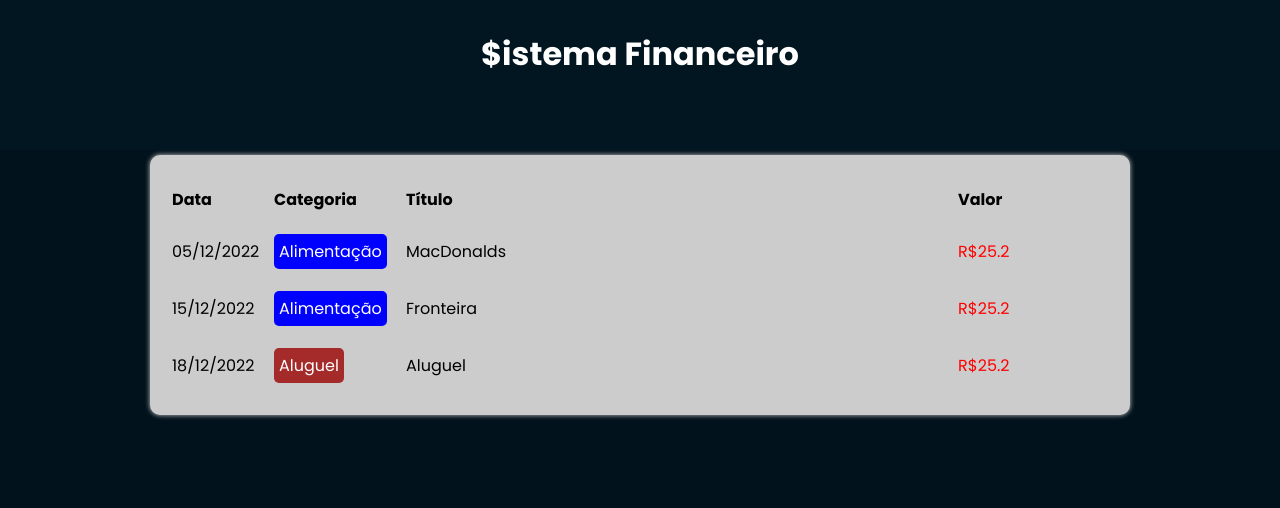
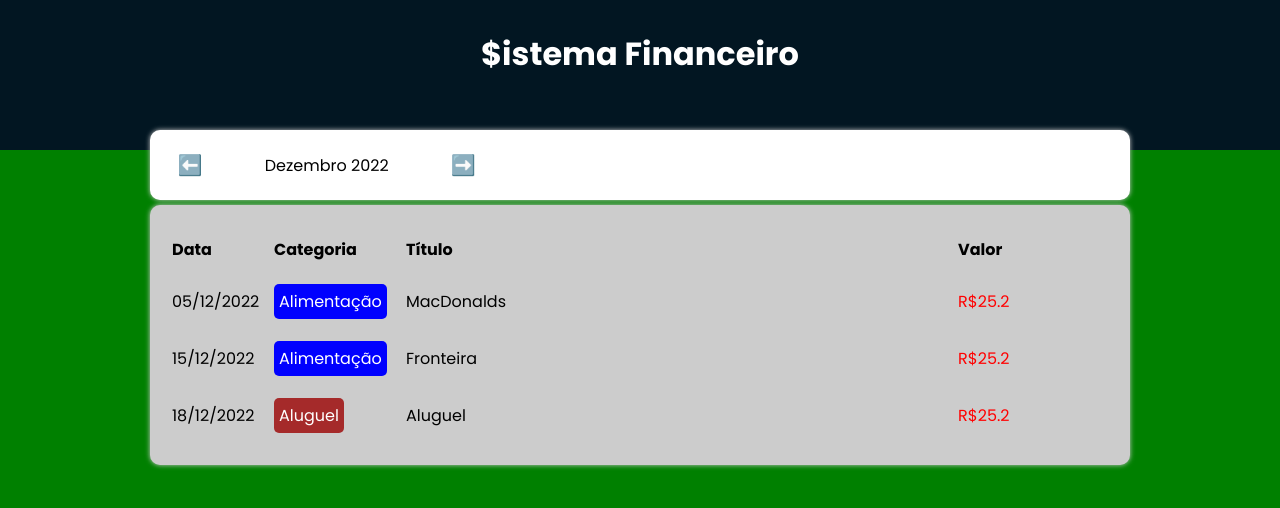
Before and after one commit to deviego/expense-balance, a React (Vite) app: page / in a window 1280 px wide. Shown: the top 508 px of the page. Built offline with nearby package versions, Linux system fonts and the light colour scheme.

Commit message:
income and expense created

```diff
--- a/src/App.tsx
+++ b/src/App.tsx
@@ -7,6 +7,7 @@
 
 import { FilterListByMonth, GetCurrentMonth } from "./helpers/dateFilters"
 import { TableArea } from "./components/TableArea"
+import { InfoArea } from "./components/infoArea"
 
 
 
@@ -15,19 +16,37 @@
   const [filterList, setFilterList] = useState<Item[]>([])
 
   const [currentMonth, setCurrentMonth] = useState(GetCurrentMonth())
+  const [income, setIncome] = useState(0)
+  const [expense, setExpense] = useState(0)
+
 
   useEffect(() =>{
     setFilterList(FilterListByMonth(list, currentMonth))
   }, [list, currentMonth])
 
+  const handleChangeMonth = (newMonth : string)=> {
+    setCurrentMonth(newMonth)
+  }
+  const total = (): number => {
+    let some = expense - income
+    return some
+  }
 
   return(
 
     <C.Container>
        <C.Header>
         <C.HeaderText> $istema Financeiro</C.HeaderText>
+
        </C.Header>
+
        <C.Body>
+        <InfoArea
+        income={income}
+        expense={expense}
+        total={total}
+        onMonthChange={handleChangeMonth}
+        currentMonth={currentMonth}/>
         <TableArea list={filterList}/>
        </C.Body>
     </C.Container>
--- /dev/null
+++ b/src/components/infoArea/index.tsx
@@ -0,0 +1,40 @@
+import { formatCurrentMonth } from "../../helpers/dateFilters";
+import * as C from "./style";
+
+type Props = {
+  currentMonth: string;
+  onMonthChange: (newMonth: string) => void;
+  income: number;
+  expense:number;
+  total: (total:number) => void
+};
+
+export const InfoArea = ({ currentMonth, onMonthChange }: Props) => {
+  const handlePrevMonth = () => {
+    let [year, month] = currentMonth.split("-");
+    let currentDate = new Date(parseInt(year), parseInt(month) - 1, 1);
+    currentDate.setMonth(currentDate.getMonth() - 1);
+    onMonthChange(
+      `${currentDate.getFullYear()} - ${currentDate.getMonth() + 1}`
+    );
+  };
+
+  const handleNextMonth = () => {
+    let [year, month] = currentMonth.split("-");
+    let currentDate = new Date(parseInt(year), parseInt(month) - 1, 1);
+    currentDate.setMonth(currentDate.getMonth() + 1);
+    onMonthChange(
+      `${currentDate.getFullYear()} - ${currentDate.getMonth() + 1}`
+    );
+  };
+  return (
+    <C.Container>
+      <C.MonthArea>
+        <C.MonthArrow onClick={handlePrevMonth}>⬅️</C.MonthArrow>
+        <C.MonthTitle>{formatCurrentMonth(currentMonth)}</C.MonthTitle>
+        <C.MonthArrow onClick={handleNextMonth}>➡️</C.MonthArrow>
+      </C.MonthArea>
+      <C.ResumeArea></C.ResumeArea>
+    </C.Container>
+  );
+};
--- /dev/null
+++ b/src/components/infoArea/style.ts
@@ -0,0 +1,32 @@
+import styled from "styled-components";
+
+export const Container = styled.div`
+  background-color: #fff;
+  box-shadow: 0 0 5px #ccc;
+  border-radius: 10px;
+  padding: 20px;
+  margin-top: -20px;
+  display: flex;
+  align-items: center;
+`;
+export const MonthArea = styled.div`
+  flex: 1;
+  display: flex;
+  align-items: center;
+`;
+
+export const MonthArrow = styled.div`
+  width: 40px;
+  text-align: center;
+  font-size: 20px;
+  cursor: pointer;
+`;
+export const MonthTitle = styled.div`
+  flex: 1;
+  text-align: center;
+`;
+export const ResumeArea = styled.div`
+  flex: 2;
+  display: flex;
+  align-items: center;
+`;
--- a/src/helpers/dateFilters.ts
+++ b/src/helpers/dateFilters.ts
@@ -25,3 +25,9 @@
 }
 
 const addZeroToDate = ( n:number):string => n < 10 ? `0${n}` : `${n}`
+
+export const formatCurrentMonth = (currentMonth : string): string => {
+     let [year, month]= currentMonth.split('-')
+     let months = ['Janeiro', 'Fevereiro', 'Março','Abril', 'Mail', 'Junho', 'Julho', 'Agosto', 'Setembro', 'Outubro', 'Novembro', 'Dezembro']
+     return`${months[parseInt(month) -1]} ${year} `
+}
--- a/src/index.css
+++ b/src/index.css
@@ -5,5 +5,6 @@
   padding: 0;
   box-sizing: border-box;
   font-family: 'Poppins', sans-serif;;
-  background-color: #02121c;
+  background-color: green;
+  /*background-color: #02121c;*/
 }
```
